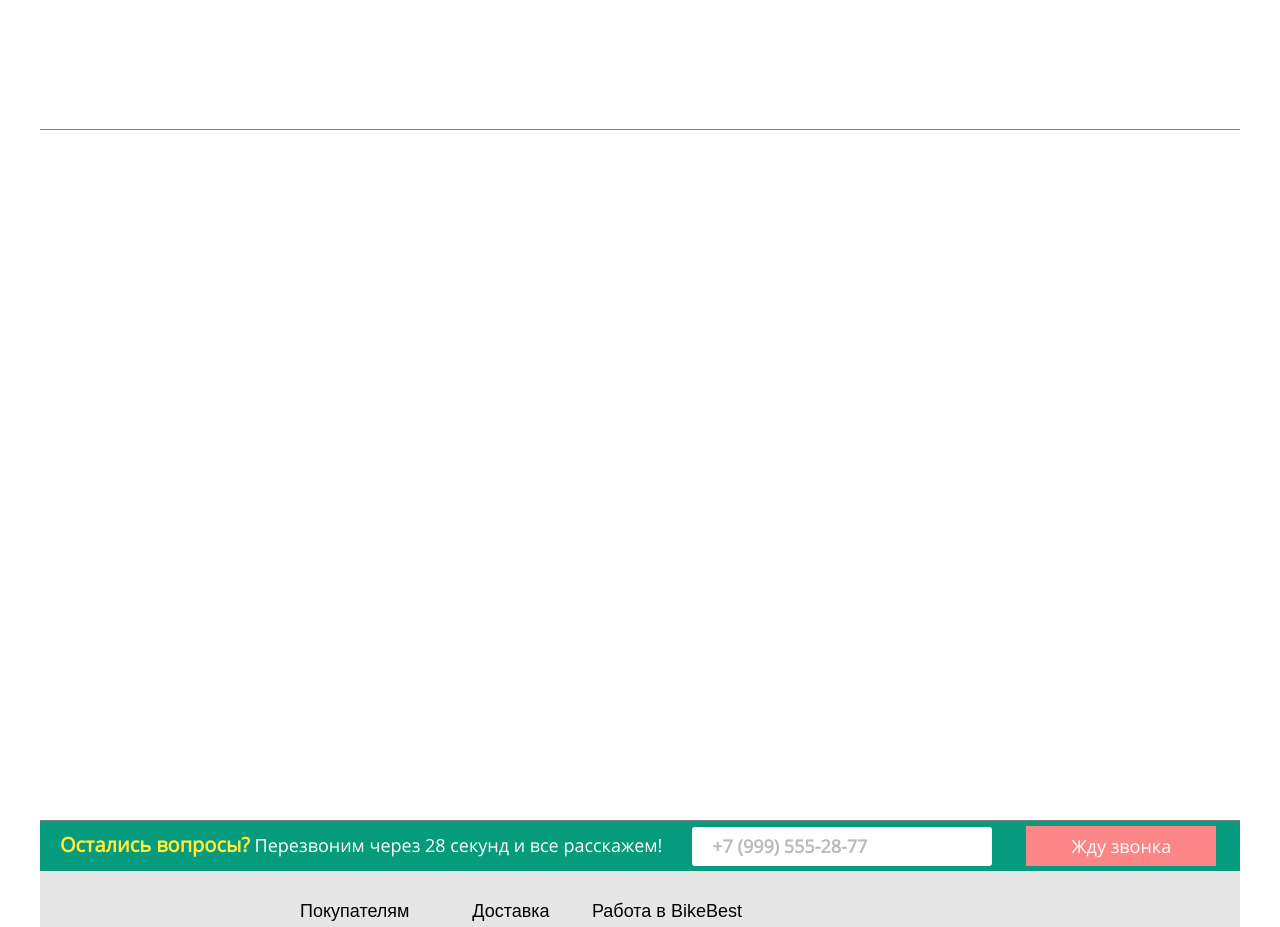
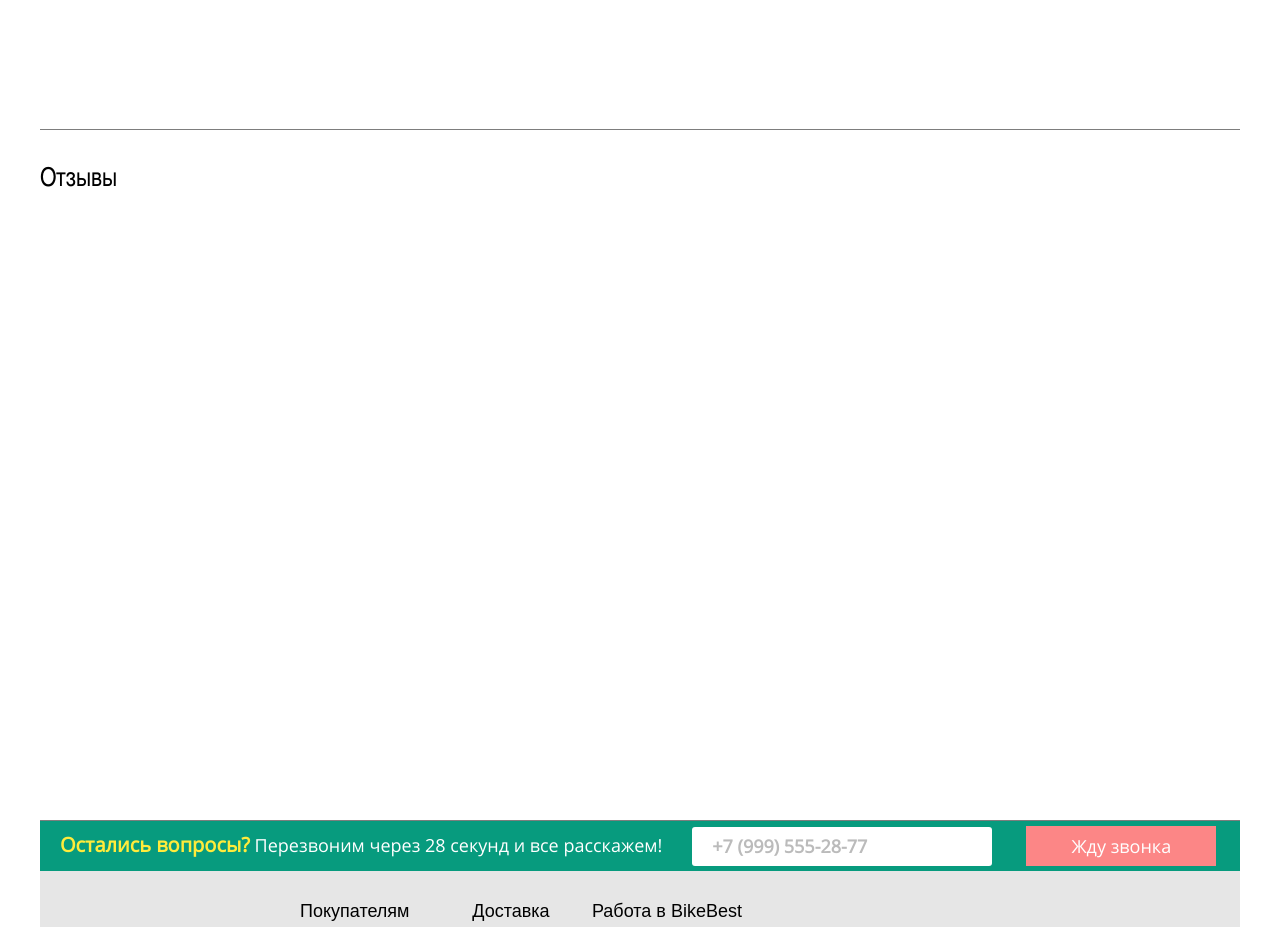
Before and after one commit to Georgitigiev/BikeBest.ru, a website: page src/product.html in a window 1280 px wide. Shown: the part 1680-2607 px from the top of the page. Drawn offline with Linux system fonts and the light colour scheme; files that its build step writes are made by us from their sources; files whose address does not match are found by name.

Commit message:
Update 19

```diff
--- a/src/less/main_vue.less
+++ b/src/less/main_vue.less
@@ -2313,6 +2313,12 @@ left: -8px !important;
       width: 100%;
       height: 690px;
       border-bottom: solid 1px #7d7d7d;
+      h2{
+        font-size: 26px;
+        font-family: arial Narrow,Opensans,sans-serif;
+        font-weight: 100;
+        padding: 35px 0 35px 0;
+      }
     }
   }
 }
--- a/src/product.html
+++ b/src/product.html
@@ -157,7 +157,9 @@
     <div class="infoProduct__property">
       <h2>Основные характеристики</h2>
     </div>
-    <div class="infoProduct__comment"></div>
+    <div class="infoProduct__comment">
+        <h2>Отзывы</h2>
+    </div>
 </div>
 
 
```
Also changed, not shown: dist/product.html, dist/style/project.css.
